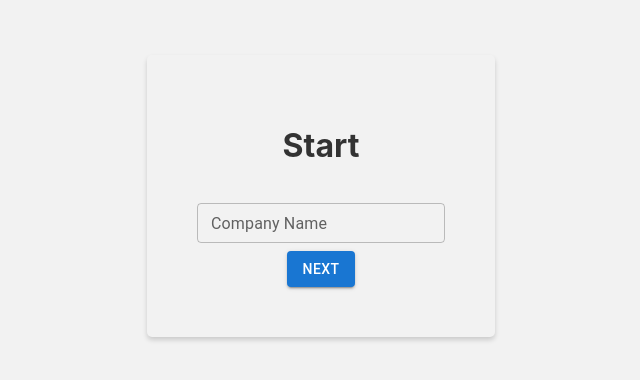
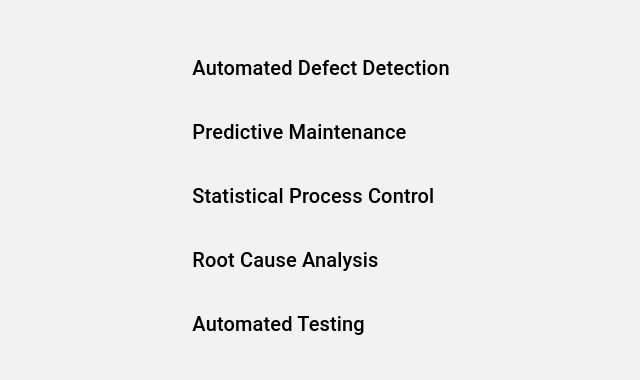
Before and after one commit to ArslanThobani/lumos, a React (Create React App) app: page / in a window 1280 px wide. Shown: the part 204-584 px from the top of the page, without its empty margins (319-959 px from the left). Built offline with nearby package versions, Linux system fonts and the light colour scheme.

Commit message:
Added dummy api output to the UI

```diff
--- a/src/App.js
+++ b/src/App.js
@@ -1,7 +1,8 @@
-import { useState } from "react";
+import React, { useEffect, useRef, useState } from "react";
 import TextField from "@mui/material/TextField";
 import Button from "@mui/material/Button";
 import { makeStyles } from "@mui/styles";
+import { Collapse, List, ListItem, ListItemButton, Typography } from "@mui/material";
 
 // import React, { useState } from 'react';
 
@@ -13,6 +14,16 @@ const useStyles = makeStyles((theme) => ({
     height: "100vh",
     backgroundColor: "#f2f2f2",
   },
+
+  rootOutput: {
+    // display: "flex",
+    justifyContent: "center",
+    alignItems: "center",
+    height: "60vh",
+    backgroundColor: "#f2f2f2",
+    padding: "10px",
+  },
+
   form: {
     display: "flex",
     flexDirection: "column",
@@ -53,21 +64,26 @@ const useStyles = makeStyles((theme) => ({
   },
 }));
 
+
+
 function RegistrationForm() {
   const classes = useStyles();
+  const [expandedKeys, setExpandedKeys] = useState(null);
   const [formData, setFormData] = useState(null);
-  const [currentField, setCurrentField] = useState(1);
+  const [currentField, setCurrentField] = useState(99);
   const [name, setName] = useState("");
   const [industry, setIndustry] = useState("");
   const [scale, setScale] = useState("");
 
   const map1 = new Map();
 
-  map1.set('', '');
-  map1.set('', '');
-  map1.set('', '');
-  map1.set('', '');
+  map1.set('Automated Defect Detection', 'You can use AI-powered computer vision systems to automatically detect defects in your products during the manufacturing process. The system can analyze images of the products and identify any abnormalities or defects such as cracks, discoloration, or other visual imperfections. This can help you catch defects early in the process and reduce waste.');
+  map1.set('Predictive Maintenance', 'You can also use AI to monitor your machines and equipment to detect potential issues before they become serious. By analyzing data from sensors and other sources, AI can identify patterns and anomalies that indicate potential equipment failures. This can help you schedule maintenance proactively, avoid downtime, and minimize the risk of product defects caused by faulty equipment.');
+  map1.set('Statistical Process Control', 'You can use statistical process control (SPC) techniques to monitor the quality of your products and identify any trends or patterns that may indicate a problem. AI-powered SPC systems can analyze large amounts of data in real-time to detect variations and deviations from normal patterns. This can help you catch quality issues early and take corrective action before they become a major problem.');
+  map1.set('Root Cause Analysis', 'When quality issues do occur, you can use AI-powered root cause analysis tools to identify the underlying causes of the problem. By analyzing data from multiple sources, including production data, customer feedback, and other sources, AI can help you identify the root cause of the issue and take corrective action to prevent it from happening again.');
+  map1.set('Automated Testing', 'You can also use AI to automate testing of your products. This can help you test products more quickly and efficiently, while reducing the risk of human error. AI-powered testing systems can perform a variety of tests, such as strength tests or impact tests, to ensure that your products meet quality standards.');
 
+  // console.log(map1)
   const handleNextField = () => {
     setCurrentField(currentField + 1);
   };
@@ -75,17 +91,85 @@ function RegistrationForm() {
   const handleSubmit = (event) => {
     event.preventDefault();
     // submit form data to backend
+    console.log("In submit..")
     setCurrentField(1);
   };
+
+  const listRef = useRef(null);
+
+  useEffect(() => {
+    // Set the minimum width of the list to the width of the widest list item
+    const listItems = Array.from(listRef.current.querySelectorAll("li"));
+    const maxWidth = Math.max(...listItems.map((li) => li.clientWidth));
+    listRef.current.style.minWidth = `${maxWidth}px`;
+  }, [map1]);
+
+  function getSolutionComponents(map1) {
+    console.log("In Solution Component")
+    // const comps = [];
+    // map.forEach((value, key) => comps.push(
+    //   <div>
+    //     <h3>{key}</h3>
+    //     <p>{value}</p>
+    //   </div>
+    // ))
+
+    // const [expandedKeys, setExpandedKeys] = useState([]);
+
+    const handleKeyClick = (key) => {
+      setExpandedKeys(key === expandedKeys ? null : key);
+    };
+
+    return (
+      // <List dense="True">
+      //   {Array.from(map1.keys()).map((key) => (
+      //     <ListItem key={key} disablePadding divider="true">
+      //       <ListItemButton alignItems='flex-start' onClick={() => handleKeyClick(key)}>
+      //         <Typography variant="h6" component="span">
+      //           {key}
+      //         </Typography>
+      //       </ListItemButton>
+      //       <Collapse in={expandedKeys.includes(key)} timeout="auto" unmountOnExit>
+      //         <Typography variant="body1" component="div">
+      //           {map1.get(key)}
+      //         </Typography>
+      //       </Collapse>
+      //     </ListItem>
+      //   ))}
+      // </List>
+      <List ref={listRef}>
+      {Array.from(map1.keys()).map((key) => (
+        <React.Fragment key={key}>
+          <ListItem>
+            <ListItemButton onClick={() => handleKeyClick(key)}>
+              <Typography variant="h6" component="span">
+                {key}
+              </Typography>
+            </ListItemButton>
+          </ListItem>
+          <Collapse in={key === expandedKeys} timeout="auto" unmountOnExit sx={{ position: "relative" }}>
+            <ListItem>
+              <Typography variant="body1" component="div">
+                {map1.get(key)}
+              </Typography>
+            </ListItem>
+          </Collapse>
+        </React.Fragment>
+      ))}
+    </List>
+    );
+    // return comps
+  }
 
   return (
     <div className={classes.root}>
       {currentField === 99 && (
         <div className={classes.field}>
-
+          {console.log("Under display output part")}
+          {getSolutionComponents(map1)}
         </div>
       )}
-
+      {currentField < 99 && (
       <form className={classes.form} onSubmit={handleSubmit}>
         <h1 className={classes.title}>Start</h1>
         {currentField === 1 && (
@@ -155,6 +239,7 @@ function RegistrationForm() {
           </div>
         )}
       </form>
+      )}
     </div>
   );
 }
```
